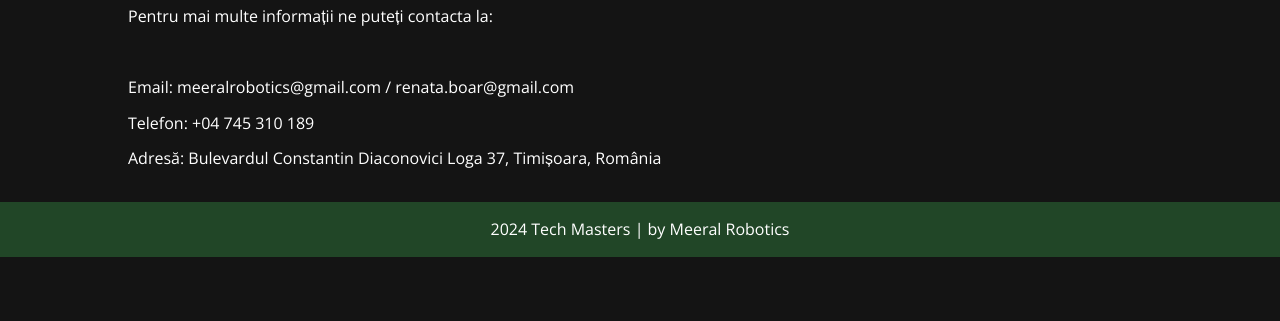
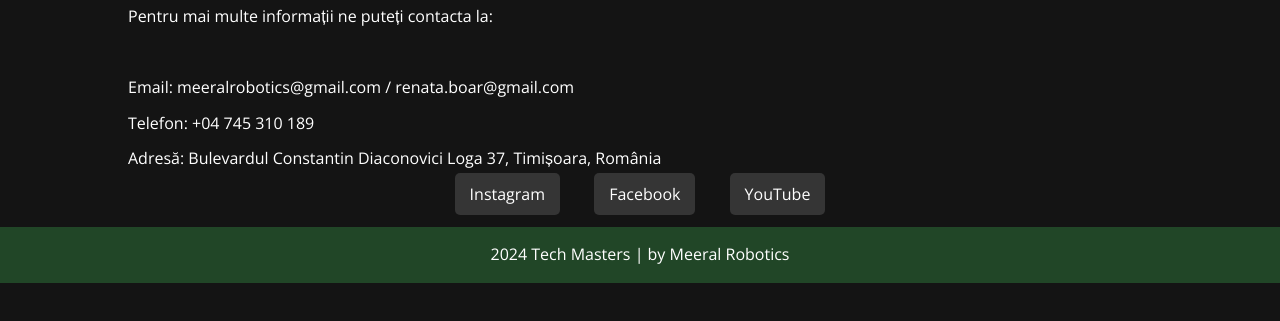
Before and after one commit to Andreea888/Andreea888.github.io, a plain HTML site: page contact.html in a window 1280 px wide. Shown: the part 197-518 px from the top of the page. Drawn offline with nearby package versions, Linux system fonts and the light colour scheme.

Commit message:
Update contact.html

```diff
--- a/contact.html
+++ b/contact.html
@@ -35,6 +35,13 @@
             <p>Email: meeralrobotics@gmail.com / renata.boar@gmail.com</p>
             <p>Telefon: +04 745 310 189</p>
             <p>Adresă: Bulevardul Constantin Diaconovici Loga 37, Timișoara, România</p>
+            <nav>
+                <ul>
+                    <li><a href="https://www.instagram.com/meeralrobotics/">Instagram</a></li>
+                    <li><a href="https://www.facebook.com/search/top?q=meeral%20robotics">Facebook</a></li>
+                    <li><a href="https://www.youtube.com/@MeeralRobotics">YouTube</a></li>
+                </ul>
+            </nav>
         </div>
     </section>
 
```
